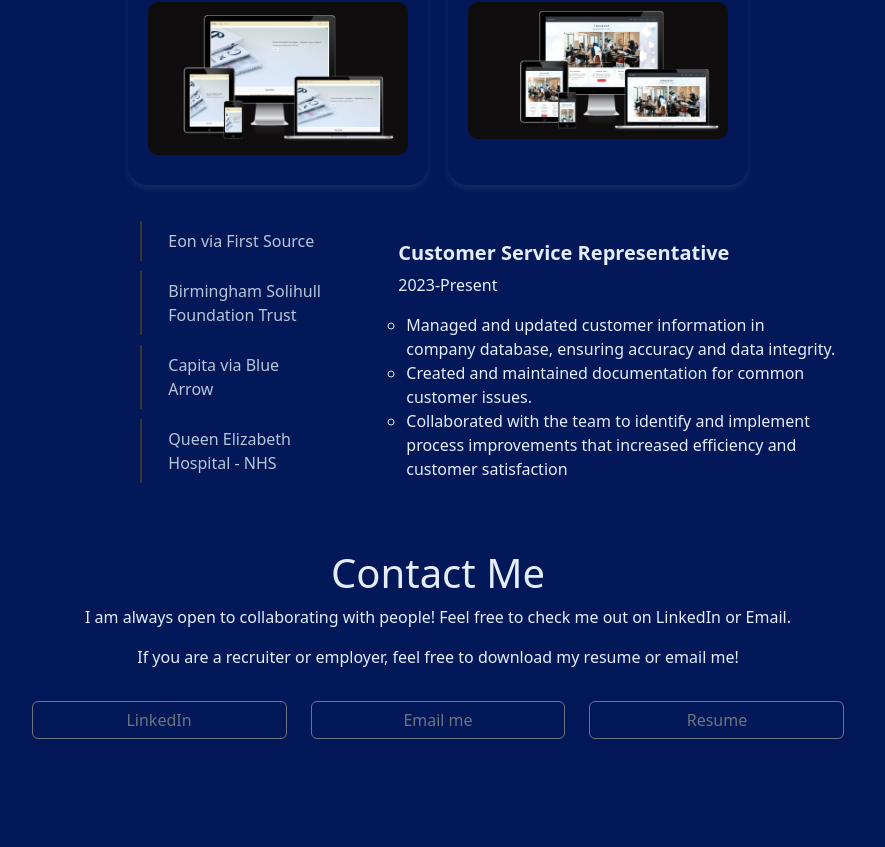
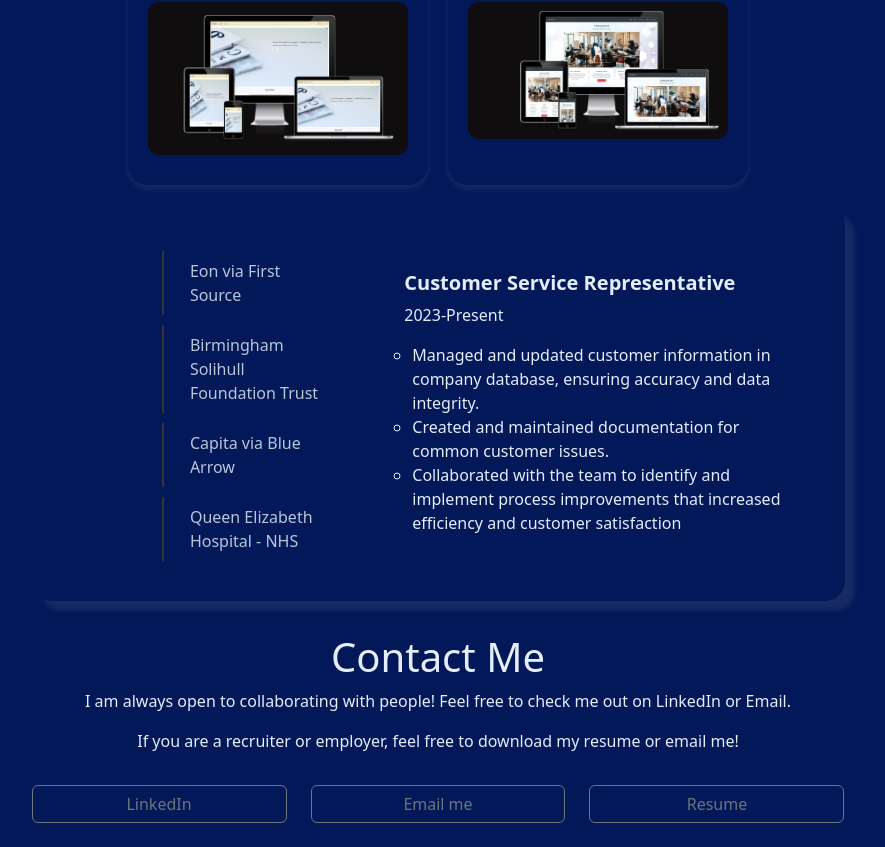
Before and after one commit to DanilleH22/portfolio, a React (Create React App) app: page / in a window 1280 px wide. Shown: the part 1372-2219 px from the top of the page, without its empty margins (202-1087 px from the left). Before the commit the page ends 2135 px from the top, so only its background shows below. Built offline with nearby package versions, Linux system fonts and the light colour scheme.

Commit message:
Add styling for job box

```diff
--- a/src/pages/Experience.js
+++ b/src/pages/Experience.js
@@ -56,6 +56,7 @@ function Experience() {
         return (
           <Container fluid style={{ width: '75%'}}>
             <Tab.Container defaultActiveKey="0">
+              <div className={styles.JobBox}>
               <Row className="mt-3">
                 {/* Left Column with Job List */}
                 <Col lg={4} xs={12} className={styles.OuterJob}>
@@ -93,6 +94,7 @@ function Experience() {
                   </Tab.Content>
                 </Col>
               </Row>
+              </div>
             </Tab.Container>
           </Container>
         );
```
